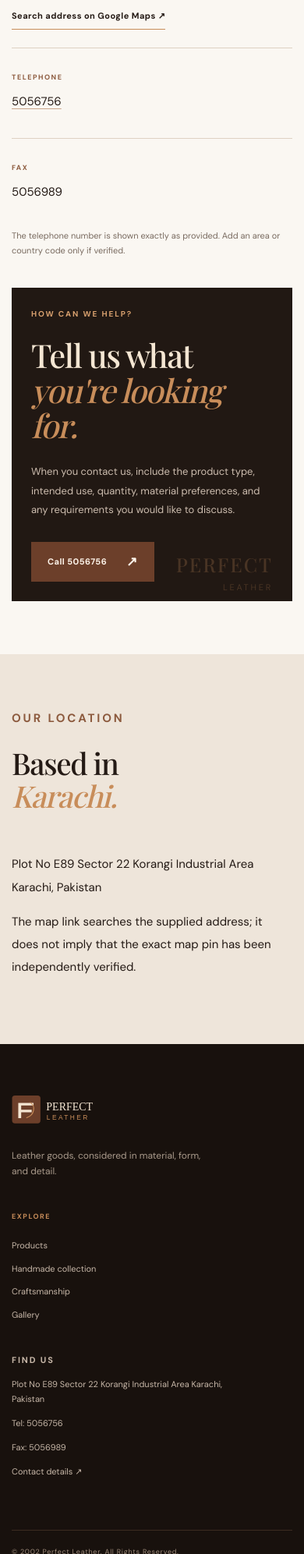
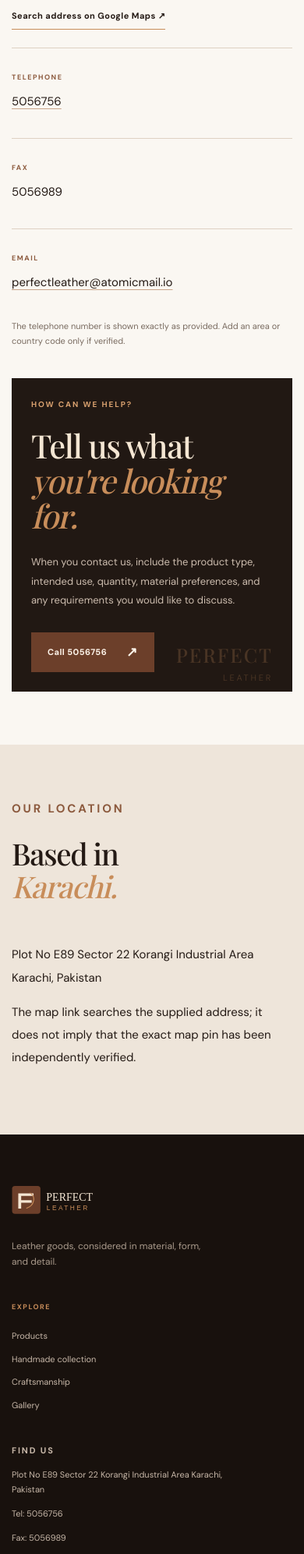
Before and after one commit to devsfolk/Perfect-Leather, a plain HTML site: page contact.html in a window 390 px wide. Shown: the part 750-2743 px from the top of the page at 78% size. Drawn offline with nearby package versions, Linux system fonts and the light colour scheme; a web font is replaced by a local one.

Commit message:
Add contact email across website

```diff
--- a/contact.html
+++ b/contact.html
@@ -1,10 +1,10 @@
 <!doctype html>
 <html lang="en"><head><meta charset="utf-8"><meta name="viewport" content="width=device-width, initial-scale=1">
-<title>Contact Perfect Leather | Karachi, Pakistan</title><meta name="description" content="Contact Perfect Leather at Plot No E89 Sector 22 Korangi Industrial Area Karachi, Pakistan. Telephone 5056756. Fax 5056989."><meta name="theme-color" content="#211813">
-<meta property="og:type" content="website"><meta property="og:title" content="Contact Perfect Leather | Karachi, Pakistan"><meta property="og:description" content="Contact Perfect Leather at Plot No E89 Sector 22 Korangi Industrial Area Karachi, Pakistan. Telephone 5056756. Fax 5056989."><meta property="og:image" content="assets/images/hero-leather-collection.jpg"><meta name="twitter:card" content="summary_large_image">
+<title>Contact Perfect Leather | Karachi, Pakistan</title><meta name="description" content="Contact Perfect Leather at Plot No E89 Sector 22 Korangi Industrial Area Karachi, Pakistan. Telephone 5056756. Fax 5056989. Email perfectleather@atomicmail.io."><meta name="theme-color" content="#211813">
+<meta property="og:type" content="website"><meta property="og:title" content="Contact Perfect Leather | Karachi, Pakistan"><meta property="og:description" content="Contact Perfect Leather at Plot No E89 Sector 22 Korangi Industrial Area Karachi, Pakistan. Telephone 5056756. Fax 5056989. Email perfectleather@atomicmail.io."><meta property="og:image" content="assets/images/hero-leather-collection.jpg"><meta name="twitter:card" content="summary_large_image">
 <link rel="icon" type="image/svg+xml" href="assets/favicon.svg"><link rel="stylesheet" href="styles.css"><script src="script.js" defer></script></head>
 <body><a class="skip-link" href="#main">Skip to content</a><header class="site-header"><div class="container nav-wrap"><a class="brand" href="index.html" aria-label="Perfect Leather home"><img src="assets/perfect-leather-logo.svg" alt="Perfect Leather"></a><button class="menu-toggle" aria-expanded="false" aria-controls="primary-nav" aria-label="Open navigation"><span></span><span></span></button><nav id="primary-nav" class="primary-nav" aria-label="Main navigation"><a href="index.html">Home</a><a href="about.html">About Us</a><a href="products.html">Products</a><a href="handmade.html">Handmade</a><a href="manufacturing.html">Craftsmanship</a><a href="gallery.html">Gallery</a><a href="contact.html" aria-current="page">Contact</a><a class="nav-contact" href="contact.html">Contact us <span>↗</span></a></nav></div></header><main id="main">
 <section class="page-banner"><div class="container"><p class="eyebrow light">START A CONVERSATION</p><h1>Let's talk<br><em>leather goods.</em></h1><p>For product enquiries and business discussions, use the contact details below.</p></div></section>
-<section class="section-pad"><div class="container contact-layout"><div class="contact-details"><p class="eyebrow">CONTACT DETAILS</p><h2>Perfect Leather</h2><div class="contact-item"><span class="contact-label">ADDRESS</span><p>Plot No E89 Sector 22 Korangi Industrial Area Karachi, Pakistan</p><a class="under-link" href="https://www.google.com/maps/search/?api=1&query=Plot+No+E89+Sector+22+Korangi+Industrial+Area+Karachi+Pakistan" target="_blank" rel="noopener">Search address on Google Maps ↗</a></div><div class="contact-item"><span class="contact-label">TELEPHONE</span><p><a href="tel:5056756">5056756</a></p></div><div class="contact-item"><span class="contact-label">FAX</span><p>5056989</p></div><p class="contact-note">The telephone number is shown exactly as provided. Add an area or country code only if verified.</p></div><div class="contact-panel"><p class="eyebrow light">HOW CAN WE HELP?</p><h2>Tell us what<br><em>you're looking for.</em></h2><p>When you contact us, include the product type, intended use, quantity, material preferences, and any requirements you would like to discuss.</p><a class="btn btn-primary" href="tel:5056756">Call 5056756 <span>↗</span></a><div class="contact-stamp">PERFECT<br><span>LEATHER</span></div></div></div></section>
+<section class="section-pad"><div class="container contact-layout"><div class="contact-details"><p class="eyebrow">CONTACT DETAILS</p><h2>Perfect Leather</h2><div class="contact-item"><span class="contact-label">ADDRESS</span><p>Plot No E89 Sector 22 Korangi Industrial Area Karachi, Pakistan</p><a class="under-link" href="https://www.google.com/maps/search/?api=1&query=Plot+No+E89+Sector+22+Korangi+Industrial+Area+Karachi+Pakistan" target="_blank" rel="noopener">Search address on Google Maps ↗</a></div><div class="contact-item"><span class="contact-label">TELEPHONE</span><p><a href="tel:5056756">5056756</a></p></div><div class="contact-item"><span class="contact-label">FAX</span><p>5056989</p></div><div class="contact-item"><span class="contact-label">EMAIL</span><p><a href="mailto:perfectleather@atomicmail.io">perfectleather@atomicmail.io</a></p></div><p class="contact-note">The telephone number is shown exactly as provided. Add an area or country code only if verified.</p></div><div class="contact-panel"><p class="eyebrow light">HOW CAN WE HELP?</p><h2>Tell us what<br><em>you're looking for.</em></h2><p>When you contact us, include the product type, intended use, quantity, material preferences, and any requirements you would like to discuss.</p><a class="btn btn-primary" href="tel:5056756">Call 5056756 <span>↗</span></a><div class="contact-stamp">PERFECT<br><span>LEATHER</span></div></div></div></section>
 <section class="section-pad soft-section"><div class="container split-copy"><div><p class="eyebrow">OUR LOCATION</p><h2>Based in<br><em>Karachi.</em></h2></div><div><p>Plot No E89 Sector 22 Korangi Industrial Area Karachi, Pakistan</p><p>The map link searches the supplied address; it does not imply that the exact map pin has been independently verified.</p></div></div></section>
-</main><footer class="site-footer"><div class="container footer-main"><div class="footer-brand"><a href="index.html"><img src="assets/perfect-leather-logo.svg" alt="Perfect Leather"></a><p>Leather goods, considered in material, form, and detail.</p></div><div class="footer-nav"><p class="footer-heading">EXPLORE</p><a href="products.html">Products</a><a href="handmade.html">Handmade collection</a><a href="manufacturing.html">Craftsmanship</a><a href="gallery.html">Gallery</a></div><div class="footer-contact"><p class="footer-heading">FIND US</p><p>Plot No E89 Sector 22 Korangi Industrial Area Karachi, Pakistan</p><p>Tel: <a href="tel:5056756">5056756</a></p><p>Fax: 5056989</p><a class="footer-contact-link" href="contact.html">Contact details ↗</a></div></div><div class="container footer-bottom"><span>© 2002 Perfect Leather. All Rights Reserved.</span><span>LEATHER GOODS · KARACHI, PAKISTAN</span></div></footer><button class="back-top" aria-label="Back to top" title="Back to top">↑</button></body></html>
+</main><footer class="site-footer"><div class="container footer-main"><div class="footer-brand"><a href="index.html"><img src="assets/perfect-leather-logo.svg" alt="Perfect Leather"></a><p>Leather goods, considered in material, form, and detail.</p></div><div class="footer-nav"><p class="footer-heading">EXPLORE</p><a href="products.html">Products</a><a href="handmade.html">Handmade collection</a><a href="manufacturing.html">Craftsmanship</a><a href="gallery.html">Gallery</a></div><div class="footer-contact"><p class="footer-heading">FIND US</p><p>Plot No E89 Sector 22 Korangi Industrial Area Karachi, Pakistan</p><p>Tel: <a href="tel:5056756">5056756</a></p><p>Fax: 5056989</p><p>Email: <a href="mailto:perfectleather@atomicmail.io">perfectleather@atomicmail.io</a></p><a class="footer-contact-link" href="contact.html">Contact details ↗</a></div></div><div class="container footer-bottom"><span>© 2002 Perfect Leather. All Rights Reserved.</span><span>LEATHER GOODS · KARACHI, PAKISTAN</span></div></footer><button class="back-top" aria-label="Back to top" title="Back to top">↑</button></body></html>
```
Also changed, not shown: 404.html (+1 -1 lines), about.html (+1 -1 lines), gallery.html (+1 -1 lines), handmade.html (+1 -1 lines), index.html (+1 -1 lines), manufacturing.html (+1 -1 lines), products.html (+1 -1 lines), 1 other file.
